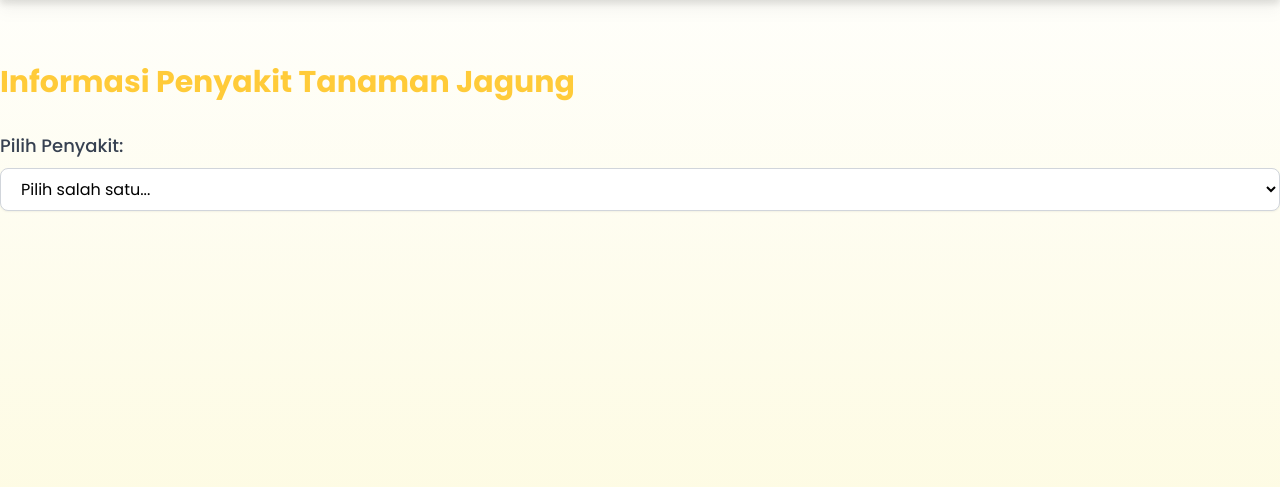
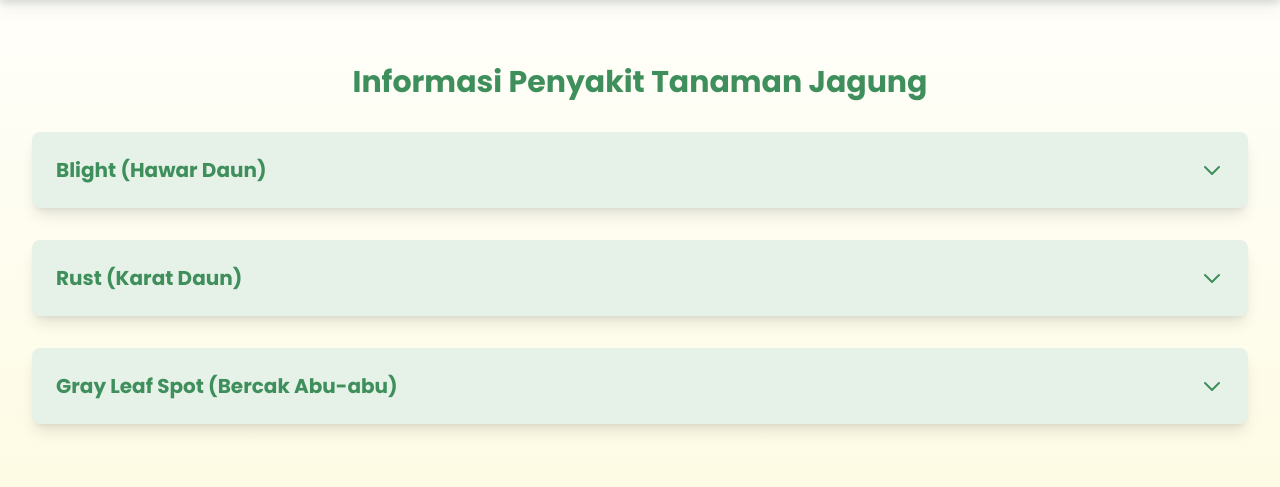
Before and after one commit to alifnay/corn_leaf_disease, a Flask app: page /information in a window 1280 px wide. Shown: the part 112-599 px from the top of the page. Run offline with Flask 3, Linux system fonts and the light colour scheme; some libraries are stand-ins or nearby versions.

Commit message:
"Refactor information page to display disease information in separate sections with toggle functionality"

```diff
--- a/templates/information.html
+++ b/templates/information.html
@@ -1,84 +1,113 @@
-<div class="max-w-7xl mx-auto py-16">
-    <h1 class="text-3xl font-bold text-[#FFCB39] mb-8">Informasi Penyakit Tanaman Jagung</h1>
+<div class="max-w-7xl mx-auto py-16 px-4 sm:px-6 lg:px-8">
+    <h1 class="text-3xl font-bold text-[#3E8F5C] mb-8 text-center">
+        Informasi Penyakit Tanaman Jagung
+    </h1>
 
-    <!-- Dropdown untuk memilih penyakit -->
-    <div class="mb-8">
-        <label for="disease-select" class="block text-lg font-medium text-gray-700">Pilih Penyakit:</label>
-        <select id="disease-select" class="mt-2 block w-full px-4 py-2 bg-white border border-gray-300 rounded-lg shadow-sm focus:ring-[#FFCB39] focus:border-[#FFCB39]">
-            <option value="" disabled selected>Pilih salah satu...</option>
-            <option value="blight">Blight (Hawar Daun)</option>
-            <option value="rust">Rust (Karat Daun)</option>
-            <option value="leafspot">Leaf Spot (Bercak Daun)</option>
-        </select>
-    </div>
+    <!-- Section untuk setiap penyakit -->
+    <div class="space-y-8">
+        <!-- Blight -->
+        <div onclick="toggleSection('blight-section')"
+            class="cursor-pointer bg-[#E6F1E8] rounded-lg shadow-lg overflow-hidden transition transform hover:scale-105">
+            <div class="p-6 flex justify-between items-center">
+                <h2 class="text-xl font-bold text-[#3E8F5C]">Blight (Hawar Daun)</h2>
+                <svg id="blight-icon" xmlns="http://www.w3.org/2000/svg"
+                    class="h-6 w-6 text-[#3E8F5C] transition-transform transform"
+                    fill="none" viewBox="0 0 24 24" stroke="currentColor">
+                    <path stroke-linecap="round" stroke-linejoin="round" stroke-width="2"
+                        d="M19 9l-7 7-7-7" />
+                </svg>
+            </div>
+            <div id="blight-section" class="hidden transition-all duration-300 ease-in-out">
+                <div class="p-6">
+                    <p class="text-gray-700">
+                        Blight atau Hawar Daun adalah penyakit yang disebabkan oleh infeksi jamur atau bakteri, sering kali dari genus Alternaria atau Phytophthora. Penyakit ini biasanya berkembang di lingkungan dengan kelembapan tinggi dan suhu hangat, membuatnya sangat umum di daerah tropis seperti Indonesia. Gejala utamanya meliputi munculnya bercak coklat kehitaman yang cepat menyebar pada daun jagung, yang kemudian dapat menyebabkan pengeringan dan kematian jaringan daun secara keseluruhan.
 
-    <!-- Kontainer Informasi Penyakit -->
-    <div id="disease-info" class="hidden bg-[#E6F1E8] rounded-lg p-6 shadow-lg">
-        <h2 id="disease-title" class="text-2xl font-bold text-[#FFCB39]"></h2>
-        <p id="disease-description" class="mt-4 text-gray-700"></p>
+                        Dampak dari Blight dapat sangat signifikan, terutama jika tidak ditangani secara tepat. Penurunan kemampuan fotosintesis akibat rusaknya jaringan daun dapat menyebabkan penurunan produktivitas tanaman secara drastis. Untuk mencegah penyakit ini, petani disarankan untuk menggunakan varietas jagung yang tahan penyakit, menjaga sirkulasi udara di antara tanaman, serta menghindari penyiraman berlebihan yang dapat meningkatkan kelembapan. Selain itu, penggunaan fungisida yang sesuai dan rotasi tanaman juga sangat dianjurkan.                    </p>
+                    <div class="mt-6">
+                        <iframe width="100%" height="400px" class="rounded-lg shadow-md"
+                                src="https://www.youtube.com/embed/qSadBz0Txk0" frameborder="0"
+                                allow="accelerometer; autoplay; clipboard-write; encrypted-media; gyroscope; picture-in-picture"
+                                allowfullscreen>
+                        </iframe>
+                    </div>
+                </div>
+            </div>
+        </div>
 
-        <!-- Video YouTube -->
-        <div id="disease-video" class="mt-6">
-            <iframe id="youtube-video" width="100%" height="315" class="rounded-lg shadow-md" src="" frameborder="0" allow="accelerometer; autoplay; clipboard-write; encrypted-media; gyroscope; picture-in-picture" allowfullscreen></iframe>
+        <!-- Rust -->
+        <div onclick="toggleSection('rust-section')"
+            class="cursor-pointer bg-[#E6F1E8] rounded-lg shadow-lg overflow-hidden transition transform hover:scale-105">
+            <div class="p-6 flex justify-between items-center">
+                <h2 class="text-xl font-bold text-[#3E8F5C]">Rust (Karat Daun)</h2>
+                <svg id="rust-icon" xmlns="http://www.w3.org/2000/svg"
+                    class="h-6 w-6 text-[#3E8F5C] transition-transform transform"
+                    fill="none" viewBox="0 0 24 24" stroke="currentColor">
+                    <path stroke-linecap="round" stroke-linejoin="round" stroke-width="2"
+                        d="M19 9l-7 7-7-7" />
+                </svg>
+            </div>
+            <div id="rust-section" class="hidden transition-all duration-300 ease-in-out">
+                <div class="p-6">
+                    <p class="text-gray-700">
+                        Rust atau Karat Daun adalah penyakit yang disebabkan oleh infeksi jamur dari genus Puccinia. Penyakit ini sering kali muncul dalam bentuk pustula kecil berwarna oranye atau coklat yang menyerupai karat pada permukaan daun jagung. Karat daun dapat menyebar dengan cepat melalui angin, sehingga sering menjadi ancaman besar bagi petani yang tidak segera mengambil tindakan pencegahan.
+
+                        Dampaknya pada tanaman meliputi penurunan efisiensi fotosintesis karena jaringan daun yang rusak. Jika dibiarkan, Rust dapat mengurangi hasil panen secara signifikan. Untuk mencegah dan mengelola penyakit ini, petani dapat menggunakan fungisida berbasis sulfur atau tembaga, menjaga kebersihan lahan dengan menghilangkan sisa-sisa tanaman yang terinfeksi, serta menerapkan rotasi tanaman untuk mengurangi risiko penyebaran jamur.                    </p>
+                    <div class="mt-6">
+                        <iframe width="100%" height="400px" class="rounded-lg shadow-md"
+                                src="https://www.youtube.com/embed/eKQO4-kqLho" frameborder="0"
+                                allow="accelerometer; autoplay; clipboard-write; encrypted-media; gyroscope; picture-in-picture"
+                                allowfullscreen>
+                        </iframe>
+                    </div>
+                </div>
+            </div>
+        </div>
+
+        <!-- Gray Leaf Spot -->
+        <div onclick="toggleSection('grayleafspot-section')"
+            class="cursor-pointer bg-[#E6F1E8] rounded-lg shadow-lg overflow-hidden transition transform hover:scale-105">
+            <div class="p-6 flex justify-between items-center">
+                <h2 class="text-xl font-bold text-[#3E8F5C]">Gray Leaf Spot (Bercak Abu-abu)</h2>
+                <svg id="grayleafspot-icon" xmlns="http://www.w3.org/2000/svg"
+                    class="h-6 w-6 text-[#3E8F5C] transition-transform transform"
+                    fill="none" viewBox="0 0 24 24" stroke="currentColor">
+                    <path stroke-linecap="round" stroke-linejoin="round" stroke-width="2"
+                        d="M19 9l-7 7-7-7" />
+                </svg>
+            </div>
+            <div id="grayleafspot-section" class="hidden transition-all duration-300 ease-in-out">
+                <div class="p-6">
+                    <p class="text-gray-700">
+                        Leaf Spot atau Bercak Daun adalah penyakit yang disebabkan oleh infeksi jamur seperti Cercospora atau bakteri tertentu. Penyakit ini ditandai dengan munculnya bercak kecil berwarna coklat hingga abu-abu pada permukaan daun jagung. Dalam kondisi yang lembap dan hangat, bercak-bercak ini dapat menyebar dengan cepat dan membesar, menyebabkan daun menjadi kering dan akhirnya mati.
+
+                        Kehilangan daun yang terkena Leaf Spot dapat memengaruhi produktivitas tanaman secara keseluruhan, karena fotosintesis yang terganggu. Untuk mengurangi risiko penyakit ini, penting bagi petani untuk menjaga sanitasi lahan, menghindari kepadatan tanaman yang berlebihan, serta menggunakan varietas jagung yang tahan penyakit. Fungisida berbasis tembaga atau bahan kimia lain yang sesuai juga bisa digunakan untuk mengendalikan penyebaran Leaf Spot.                    </p>
+                    <div class="mt-6">
+                        <iframe width="100%" height="400px" class="rounded-lg shadow-md"
+                                src="https://www.youtube.com/embed/1foL4zGaDAE" frameborder="0"
+                                allow="accelerometer; autoplay; clipboard-write; encrypted-media; gyroscope; picture-in-picture"
+                                allowfullscreen>
+                        </iframe>
+                    </div>
+                </div>
+            </div>
         </div>
     </div>
 </div>
 
 <script>
-// Data untuk setiap penyakit
-const diseases = {
-    blight: {
-        title: "Blight (Hawar Daun)",
-        description: `
-            Blight atau Hawar Daun adalah penyakit yang disebabkan oleh infeksi jamur atau bakteri, sering kali dari genus Alternaria atau Phytophthora.
-            Penyakit ini ditandai dengan munculnya bercak besar berwarna coklat kehitaman pada daun jagung, yang dapat menyebar dengan cepat di kondisi yang lembap dan hangat.
-            Jika tidak segera ditangani, infeksi dapat merusak jaringan daun secara signifikan, mengurangi kemampuan tanaman untuk melakukan fotosintesis.
-            Gejala lainnya termasuk layu pada daun yang terinfeksi, pengeringan jaringan daun, dan pada akhirnya kematian tanaman.
-            Pencegahan dapat dilakukan dengan menggunakan varietas jagung yang tahan penyakit, menjaga sirkulasi udara di sekitar tanaman, serta mengurangi kelembapan dengan cara irigasi yang tepat.`,
-        video: "https://www.youtube.com/embed/dummy_video_blight"
-    },
-    rust: {
-        title: "Rust (Karat Daun)",
-        description: `
-            Rust atau Karat Daun adalah penyakit yang disebabkan oleh infeksi jamur dari genus Puccinia, yang menyerang daun dan batang tanaman jagung.
-            Penyakit ini menghasilkan pustula kecil berwarna oranye atau coklat yang tampak seperti karat pada permukaan daun.
-            Infeksi ini mengurangi kemampuan tanaman untuk melakukan fotosintesis secara optimal, yang dapat mengakibatkan pengurangan hasil panen.
-            Karat daun biasanya menyebar dengan cepat di area dengan curah hujan tinggi dan suhu hangat.
-            Pengendalian dapat dilakukan dengan menggunakan fungisida yang tepat, melakukan rotasi tanaman, serta membersihkan sisa-sisa tanaman yang terinfeksi setelah panen.`,
-        video: "https://www.youtube.com/embed/dummy_video_rust"
-    },
-    leafspot: {
-        title: "Leaf Spot (Bercak Daun)",
-        description: `
-            Leaf Spot atau Bercak Daun adalah penyakit yang disebabkan oleh infeksi jamur, seperti Cercospora atau Helminthosporium.
-            Gejala utamanya adalah munculnya bercak kecil berwarna coklat hingga abu-abu pada daun tanaman jagung.
-            Bercak-bercak ini sering kali dikelilingi oleh halo kuning, yang dapat menyebar dan bergabung menjadi bercak yang lebih besar jika kondisi lingkungan mendukung, seperti kelembapan tinggi dan suhu hangat.
-            Penyakit ini dapat menyebabkan daun mengering lebih cepat dan memperburuk kemampuan tanaman untuk menghasilkan biji yang sehat.
-            Pengendalian dilakukan dengan penggunaan varietas yang tahan, rotasi tanaman, sanitasi lahan, dan penggunaan fungisida bila diperlukan.`,
-        video: "https://www.youtube.com/embed/dummy_video_leafspot"
+    // Fungsi untuk toggle tampilan section dengan animasi
+    function toggleSection(sectionId) {
+        const section = document.getElementById(sectionId);
+        const icon = document.getElementById(sectionId.replace('section', 'icon'));
+
+        if (section.classList.contains("hidden")) {
+            section.classList.remove("hidden");
+            section.style.maxHeight = section.scrollHeight + "px";
+            icon.classList.add("rotate-180");
+        } else {
+            section.style.maxHeight = 0;
+            setTimeout(() => section.classList.add("hidden"), 300);
+            icon.classList.remove("rotate-180");
+        }
     }
-};
-
-
-    // Elemen HTML
-    const diseaseSelect = document.getElementById("disease-select");
-    const diseaseInfo = document.getElementById("disease-info");
-    const diseaseTitle = document.getElementById("disease-title");
-    const diseaseDescription = document.getElementById("disease-description");
-    const youtubeVideo = document.getElementById("youtube-video");
-
-    // Event Listener untuk Dropdown
-    diseaseSelect.addEventListener("change", (event) => {
-        const selectedDisease = event.target.value;
-
-        if (selectedDisease && diseases[selectedDisease]) {
-            // Update Informasi
-            diseaseTitle.textContent = diseases[selectedDisease].title;
-            diseaseDescription.textContent = diseases[selectedDisease].description;
-            youtubeVideo.src = diseases[selectedDisease].video;
-
-            // Tampilkan Kontainer
-            diseaseInfo.classList.remove("hidden");
-        }
-    });
 </script>
```
Also changed, not shown: templates/base.html (+8 -0 lines).
